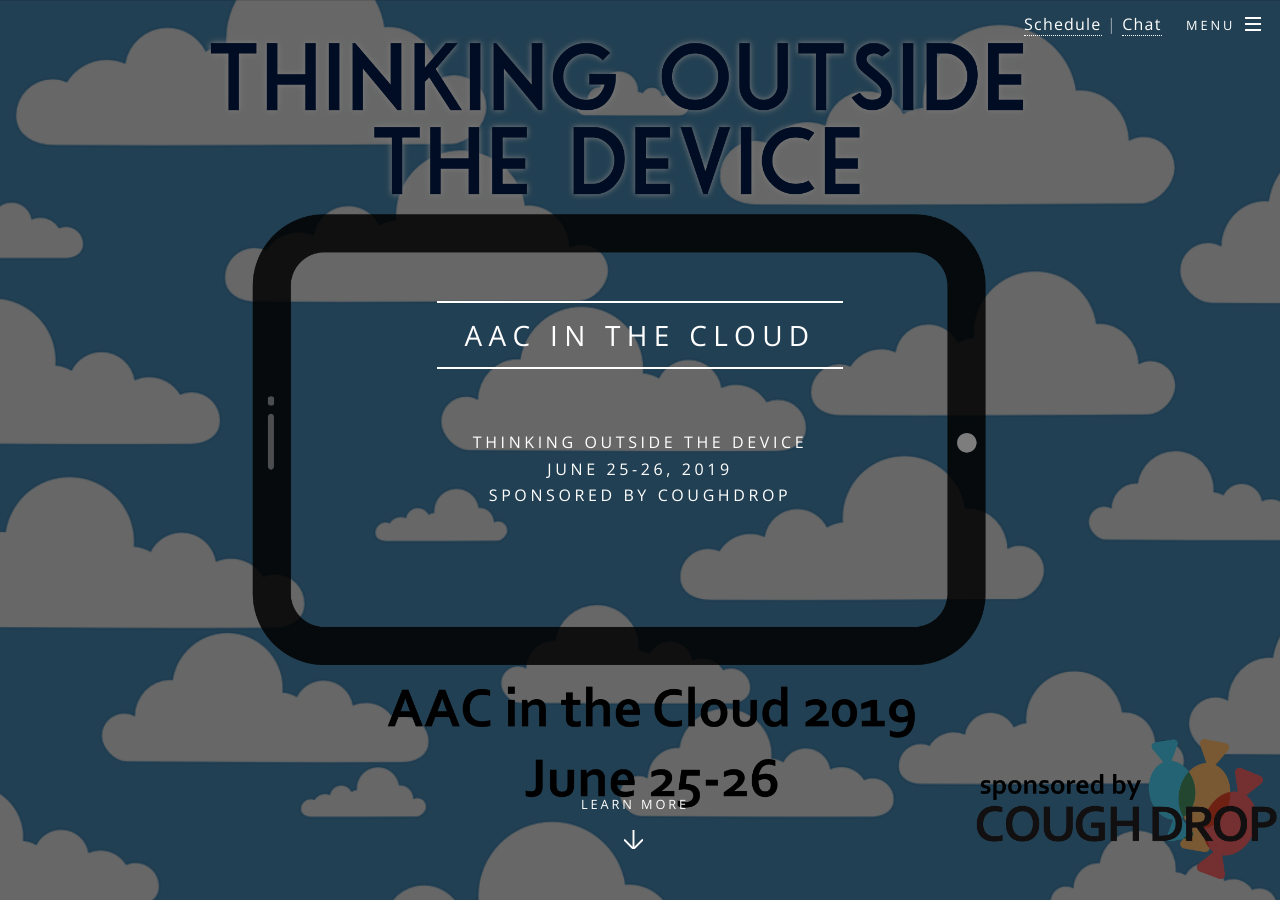
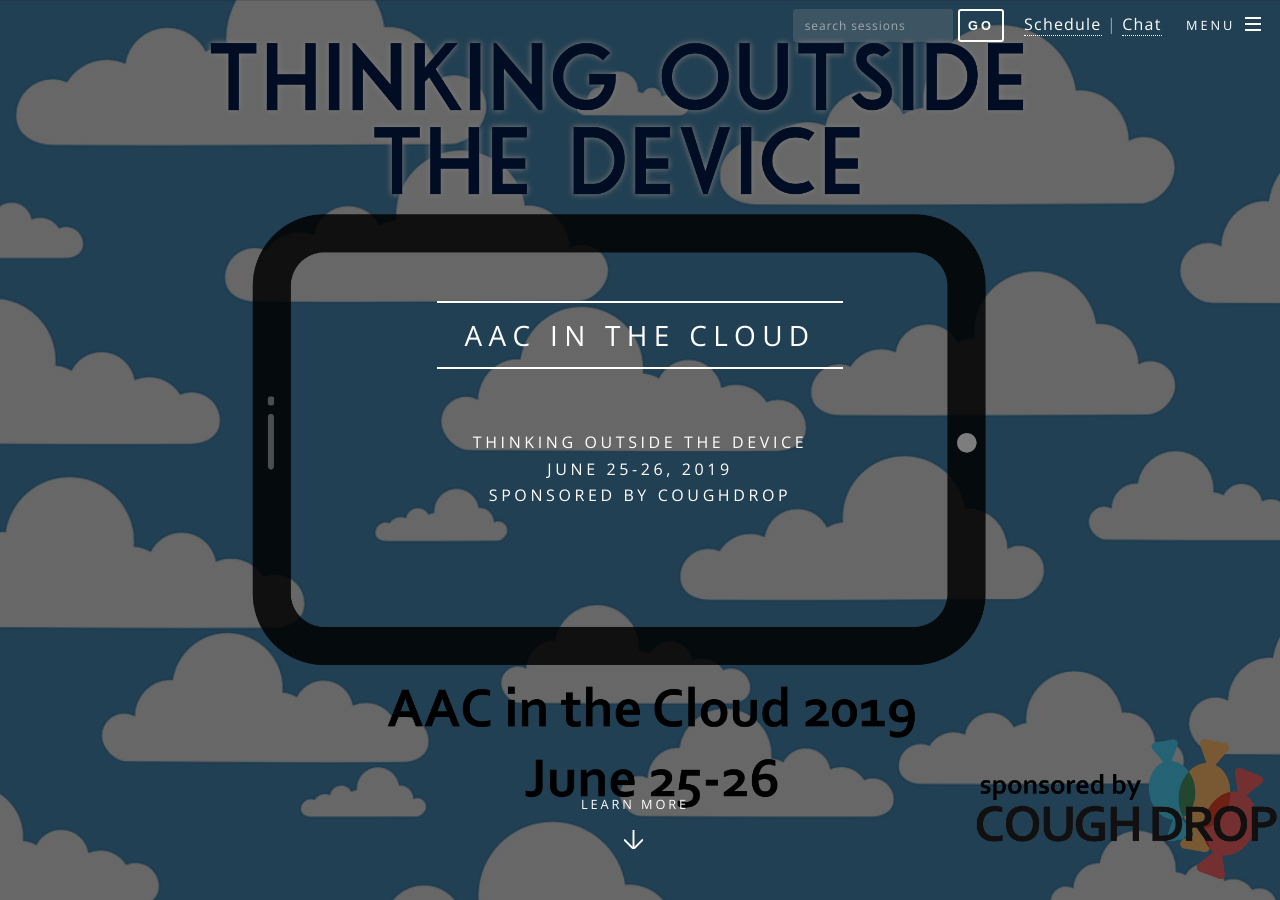
Before and after one commit to aac-in-the-cloud/aac-in-the-cloud.github.io, a Jekyll site: the page built from index.html, in a window 1280 px wide and 900 px high. Built offline with Jekyll 4.4.1, drawn with Linux system fonts in a browser that asks for light colours; some of the changed text lies outside the part shown.

Commit message:
search in header, index tweaks

```diff
--- a/_includes/header.html
+++ b/_includes/header.html
@@ -5,6 +5,10 @@
     {{ site.title }}</a>
   </h1>
   <nav id="nav">
+    <form style='display: inline-block; margin-right: 15px;' action="https://presenters.aacconference.com/search" method="GET">
+      <input type="text" placeholder="search sessions" name="q" style='width: 160px;display: inline-block;font-size: 12px;'/>
+      <button type="submit" style='line-height: 33px; height: 33px; vertical-align: middle; padding: 0 10px;'>Go</button>
+    </form>
     <a href="schedule.html"><span>Schedule</span></a> <span style='color: rgba(255, 255, 255, 0.5);'>|</span>
     <a href="chat.html"><span>Chat</span></a>
     <ul style='display: inline;'>
--- a/css/main.scss
+++ b/css/main.scss
@@ -1958,7 +1958,23 @@
   .clean_links a {
     border-bottom: 0;
 	}
-
+	.content.dual {
+		.left {
+			width: 50%;
+			float: left;
+		}
+		.right {
+			width: 50%;
+			float: right;
+		}
+	}
+	@media (max-width: 1150px) {
+		.content.dual {
+			.left, .right {
+				width: 100%;
+			}
+		}
+	}
 	@media (min-width: 950px) {
 		.spotlight.with_video {
 			display: block;
--- a/index.html
+++ b/index.html
@@ -19,13 +19,23 @@
 				<!-- One -->
 				<section id="one" class="wrapper style1 special">
 					<header class="major">
-						<h2>It's Almost Time!</h2>
-						<div class='content' style='max-width: 600px; margin: 0 auto;'>
-							<p>That's right! It's almost time yet again for AAC in the Cloud! We have a great batch of presenters again this year, and we're looking forward to learning together!</p>
-							<ul class="actions vertical" style='width: 400px; margin: 0 auto;'>
-								<li><a href="http://bit.ly/AACintheCloud2019" class="button fit special">Register for the Conference</a></li>
-								<li><a href="https://www.facebook.com/AACintheCloud" class="button fit">Follow us on Facebook</a></li>
-							</ul>
+						<h2>The Schedule is Here!</h2>
+						<div class='content dual'>
+							<div class='right'>
+								<div style='margin: 10px; border: 1px solid #888; position: relative; min-height: 100px;'>
+									<video rel="https://coughdrop.s3.amazonaws.com/aacinthecloud/aac_in_the_cloud_teaser.mp4" muted="true" autoplay="true" loop="true" style="width: 100%; border: 1px solid rgba(255, 255, 255, 0.25); margin: 10px; max-width: 600px;" src="https://coughdrop.s3.amazonaws.com/aacinthecloud/aac_in_the_cloud_teaser.mp4"></video>
+									<div style='position: absolute; bottom: 30px; width: 100%; text-align: center; font-weight: bold; font-size: 25px; color: #222; text-shadow: 2px 2px 5px #fff, -2px -2px 5px #fff;'>Past AAC in the Cloud Adventures</div>
+								</div>
+							</div>
+							<div class='left' style='padding: 0 50px;'>
+								<p>That's right! It's almost time yet again for AAC in the Cloud! We have a great batch of presenters again this year, and we're looking forward to learning together!</p>
+								<ul class="actions vertical" style='width: 400px; margin: 0 auto;'>
+									<li><a href="/schedule.html" class="button fit special">Review the 2019 Schedule</a></li>
+									<li><a href="http://bit.ly/AACintheCloud2019" class="button fit">Register for the Conference</a></li>
+									<li><a href="https://www.facebook.com/AACintheCloud" class="button fit">Follow us on Facebook</a></li>
+								</ul>
+							</div>
+							<div style='clear: both;'></div>
 						</div>
 					</header>
 				</section>
@@ -74,7 +84,7 @@
 					</section>
 					<section class="spotlight">
 						<div class="image">
-							<a href="#" class='inline_video' data-video-id="eoiScclYEX4"><img src="images/family_dinner.jpg" alt="" /></a>
+							<a href="#" class='inline_video' data-video-id="eoiScclYEX4"><img src="#" alt="" /></a>
 							<div class='image_button'>
 								<a href="#" class='button inline_video' data-video-id="eoiScclYEX4">
 									<span class='button_icon icon fa-play-circle-o'></span>
@@ -91,7 +101,7 @@
 					</section>
 					<section class="spotlight">
 						<div class="image">
-							<a href="#" class='inline_video' data-video-id='S_6lh5d0cco' style='text-decoration: none; border: 0;'><video rel="images/reports.mp4" muted="true" autoplay="true" loop="true" style='width: 100%; margin-bottom: -6px;'></video></a>
+							<a href="#" class='inline_video' data-video-id='S_6lh5d0cco' style='text-decoration: none; border: 0;'><video rel="#" muted="true" autoplay="true" loop="true" style='#'></video></a>
 							<div class='image_button'>
 								<a href="#" class='button inline_video' data-video-id='S_6lh5d0cco'>
 									<span class='button_icon icon fa-play-circle-o'></span>
```
Also changed, not shown: 14 other files.
